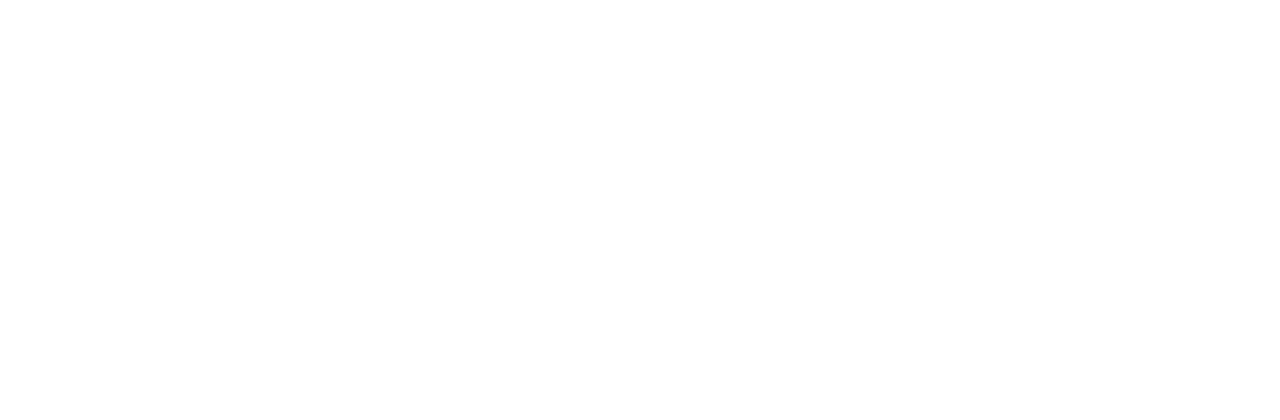
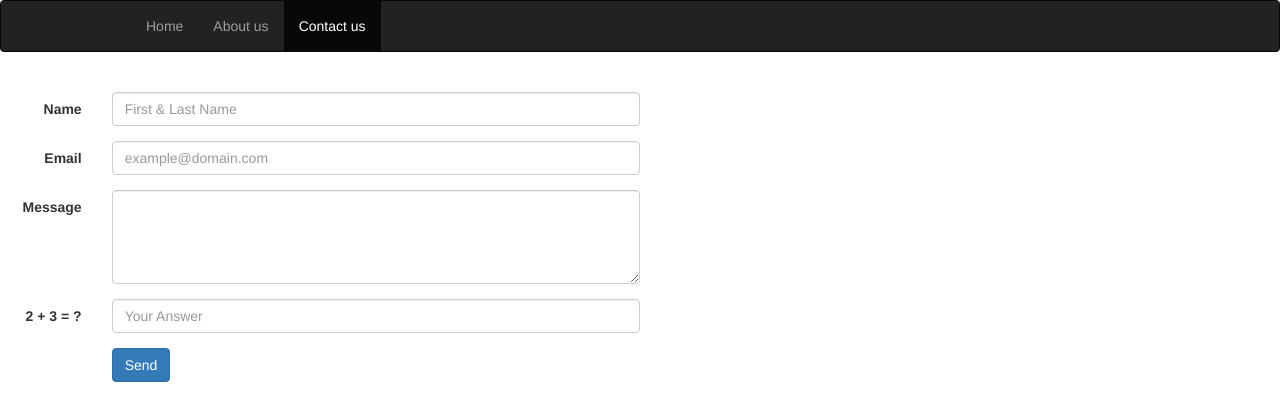
Before and after one commit to DarushDev/website-using-express, a plain HTML site: page views/contact.html in a window 1280 px wide. Drawn offline with nearby package versions, Linux system fonts and the light colour scheme.

Commit message:
Add contact.html content

```diff
--- a/views/about.html
+++ b/views/about.html
@@ -3,6 +3,7 @@
 
 <head>
     <title>Express and bootstrap</title>
+    <script src="//ajax.googleapis.com/ajax/libs/jquery/1.11.1/jquery.min.js"></script>
     <link rel="stylesheet" href="http://maxcdn.bootstrapcdn.com/bootstrap/3.3.1/css/bootstrap.min.css">
     <script src="//maxcdn.bootstrapcdn.com/bootstrap/3.3.1/js/bootstrap.min.js"></script>
 </head>
--- a/views/contact.html
+++ b/views/contact.html
@@ -0,0 +1,62 @@
+<!DOCTYPE html>
+<html>
+
+<head>
+    <title>Express and bootstrap</title>
+    <script src="//ajax.googleapis.com/ajax/libs/jquery/1.11.1/jquery.min.js"></script>
+    <link rel="stylesheet" href="http://maxcdn.bootstrapcdn.com/bootstrap/3.3.1/css/bootstrap.min.css">
+    <script src="//maxcdn.bootstrapcdn.com/bootstrap/3.3.1/js/bootstrap.min.js"></script>
+</head>
+
+<body>
+    <div>
+        <div>
+            <nav class="navbar navbar-inverse" role="navigation" style="padding-left:130px;">
+                <ul class="nav navbar-nav">
+                    <li><a href="/">Home</a></li>
+                    <li><a href="/about">About us</a></li>
+                    <li class="active"><a href="/contact">Contact us<span class="sr-only">(current)</span></a></li>
+                </ul>
+            </nav>
+        </div>
+        <br/>
+        <form class="form-horizontal" role="form" style="width: 50%;">
+            <div class="form-group">
+                <label for="name" class="col-sm-2 control-label">Name</label>
+                <div class="col-sm-10">
+                    <input type="text" class="form-control" id="name" name="name" placeholder="First & Last Name" value="">
+                </div>
+            </div>
+            <div class="form-group">
+                <label for="email" class="col-sm-2 control-label">Email</label>
+                <div class="col-sm-10">
+                    <input type="email" class="form-control" id="email" name="email" placeholder="example@domain.com" value="">
+                </div>
+            </div>
+            <div class="form-group">
+                <label for="message" class="col-sm-2 control-label">Message</label>
+                <div class="col-sm-10">
+                    <textarea class="form-control" rows="4" name="message"></textarea>
+                </div>
+            </div>
+            <div class="form-group">
+                <label for="human" class="col-sm-2 control-label">2 + 3 = ?</label>
+                <div class="col-sm-10">
+                    <input type="text" class="form-control" id="human" name="human" placeholder="Your Answer">
+                </div>
+            </div>
+            <div class="form-group">
+                <div class="col-sm-10 col-sm-offset-2">
+                    <input id="submit" name="submit" type="submit" value="Send" class="btn btn-primary">
+                </div>
+            </div>
+            <div class="form-group">
+                <div class="col-sm-10 col-sm-offset-2">
+                    <! Will be used to display an alert to the user>
+                </div>
+            </div>
+        </form>
+    </div>
+</body>
+
+</html>
```
